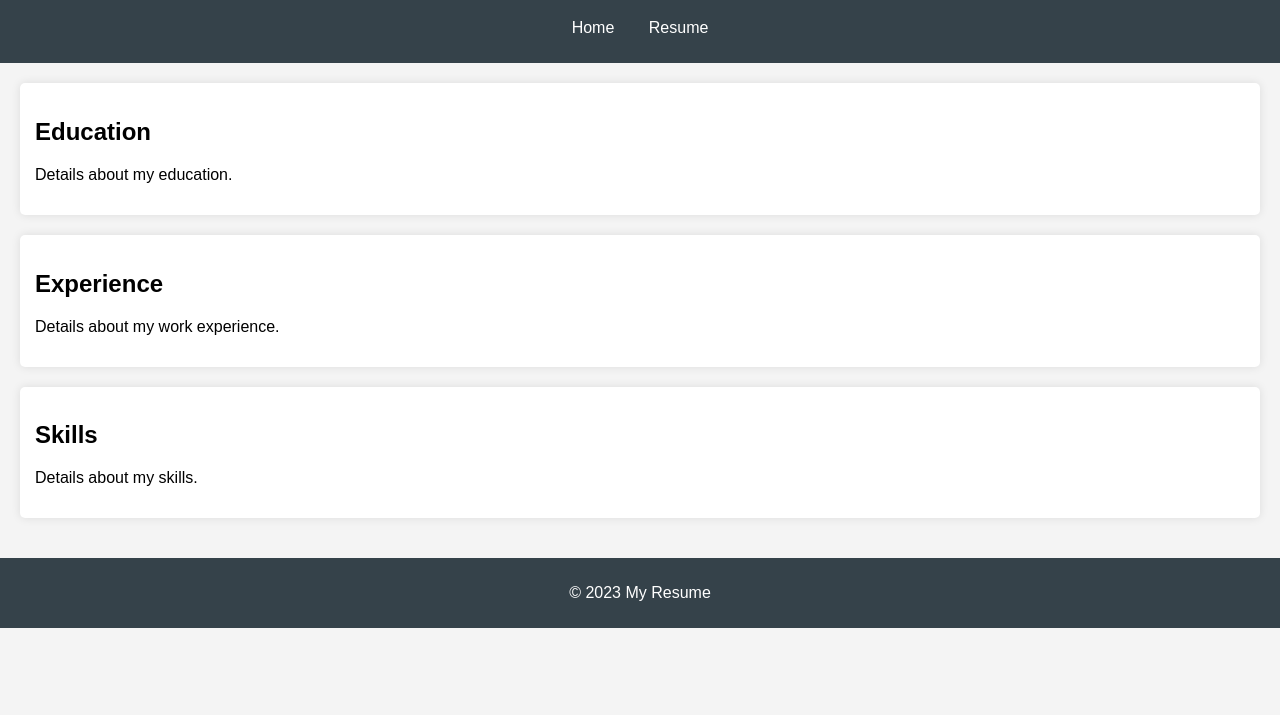
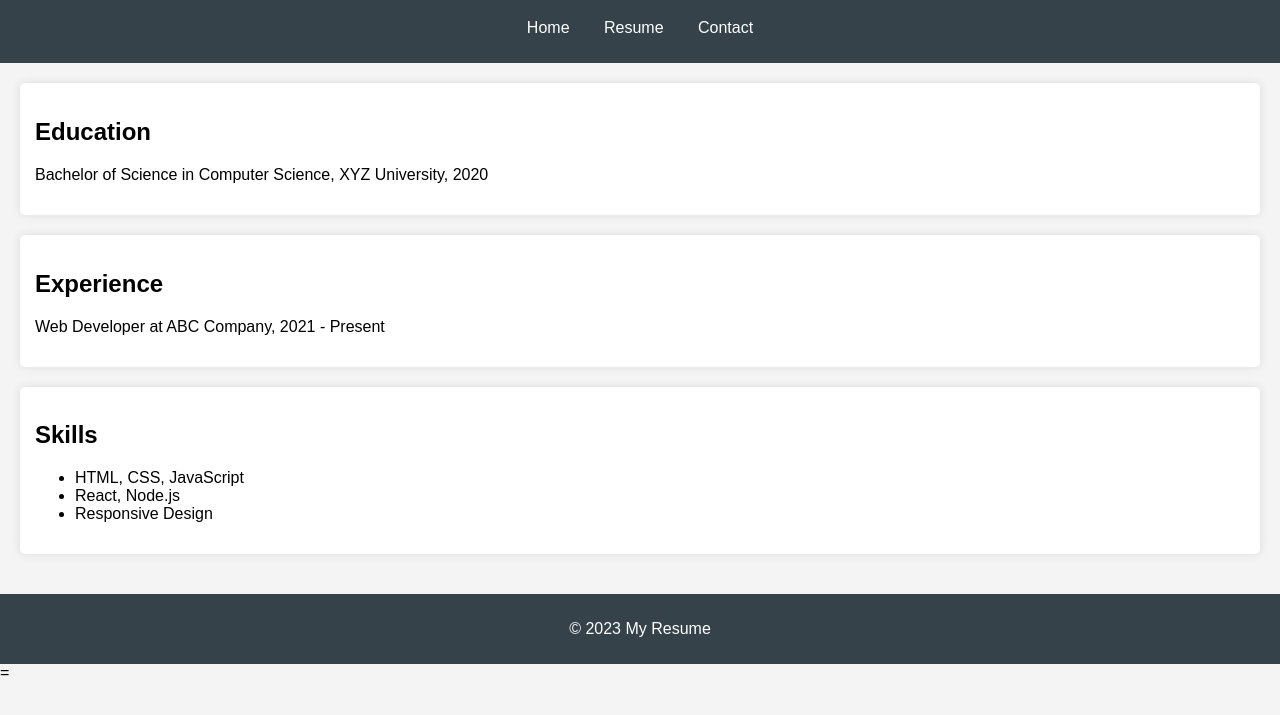
Before and after one commit to Aamna744/webapp, a plain HTML site: page resume.html in a window 1280 px wide. Shown: the part 71-786 px from the top of the page. Drawn offline with Linux system fonts and the light colour scheme.

Commit message:
Update resume.html

```diff
--- a/resume.html
+++ b/resume.html
@@ -1,3 +1,4 @@
+
 <!DOCTYPE html>
 <html lang="en">
 <head>
@@ -13,21 +14,26 @@
             <ul>
                 <li><a href="index.html">Home</a></li>
                 <li><a href="resume.html">Resume</a></li>
+                <li><a href="contact.html">Contact</a></li>
             </ul>
         </nav>
     </header>
     <main>
         <section>
             <h2>Education</h2>
-            <p>Details about my education.</p>
+            <p>Bachelor of Science in Computer Science, XYZ University, 2020</p>
         </section>
         <section>
             <h2>Experience</h2>
-            <p>Details about my work experience.</p>
+            <p>Web Developer at ABC Company, 2021 - Present</p>
         </section>
         <section>
             <h2>Skills</h2>
-            <p>Details about my skills.</p>
+            <ul>
+                <li>HTML, CSS, JavaScript</li>
+                <li>React, Node.js</li>
+                <li>Responsive Design</li>
+            </ul>
         </section>
     </main>
     <footer>
@@ -35,4 +41,4 @@
     </footer>
     <script src="script.js"></script>
 </body>
-</html>
+</html>=
```
